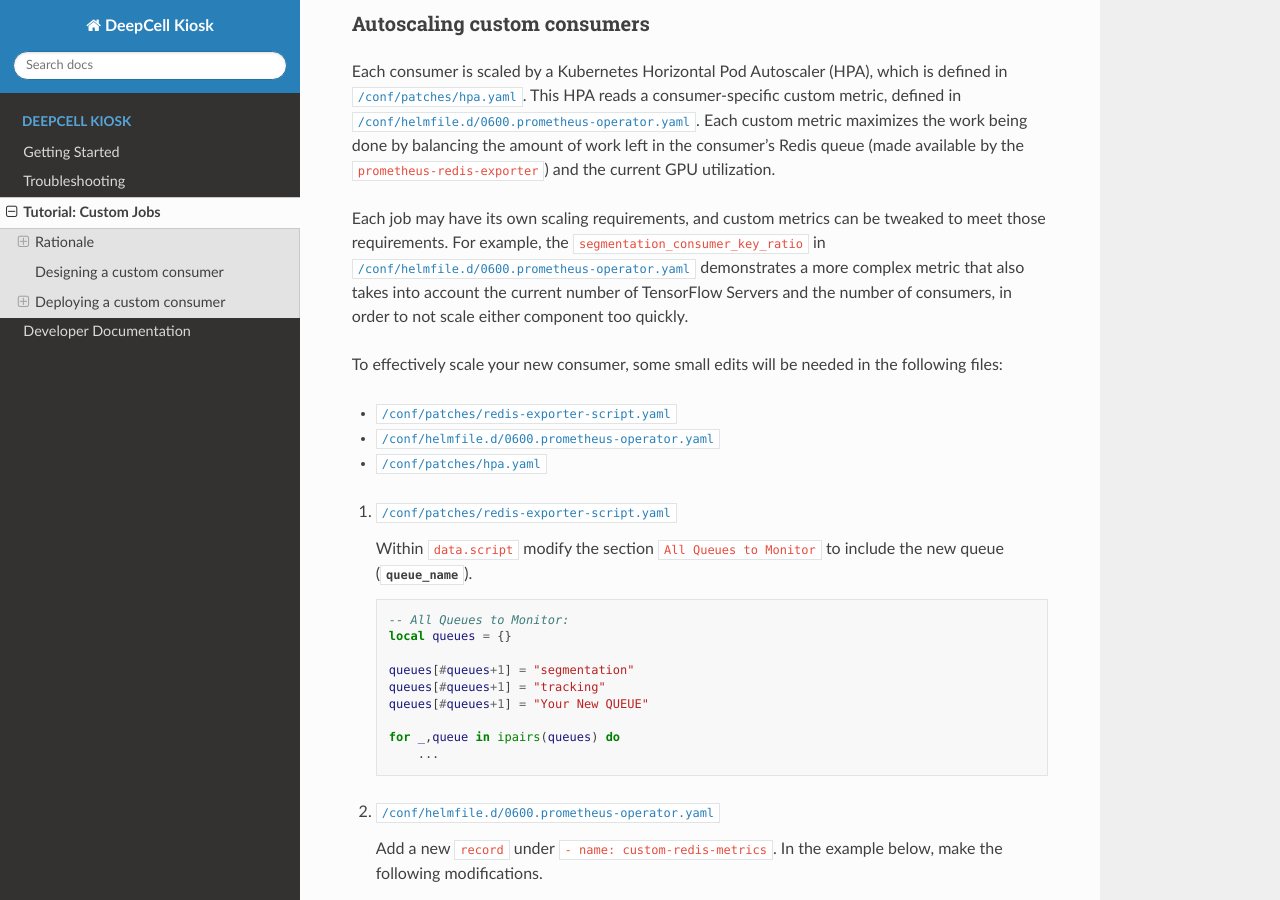
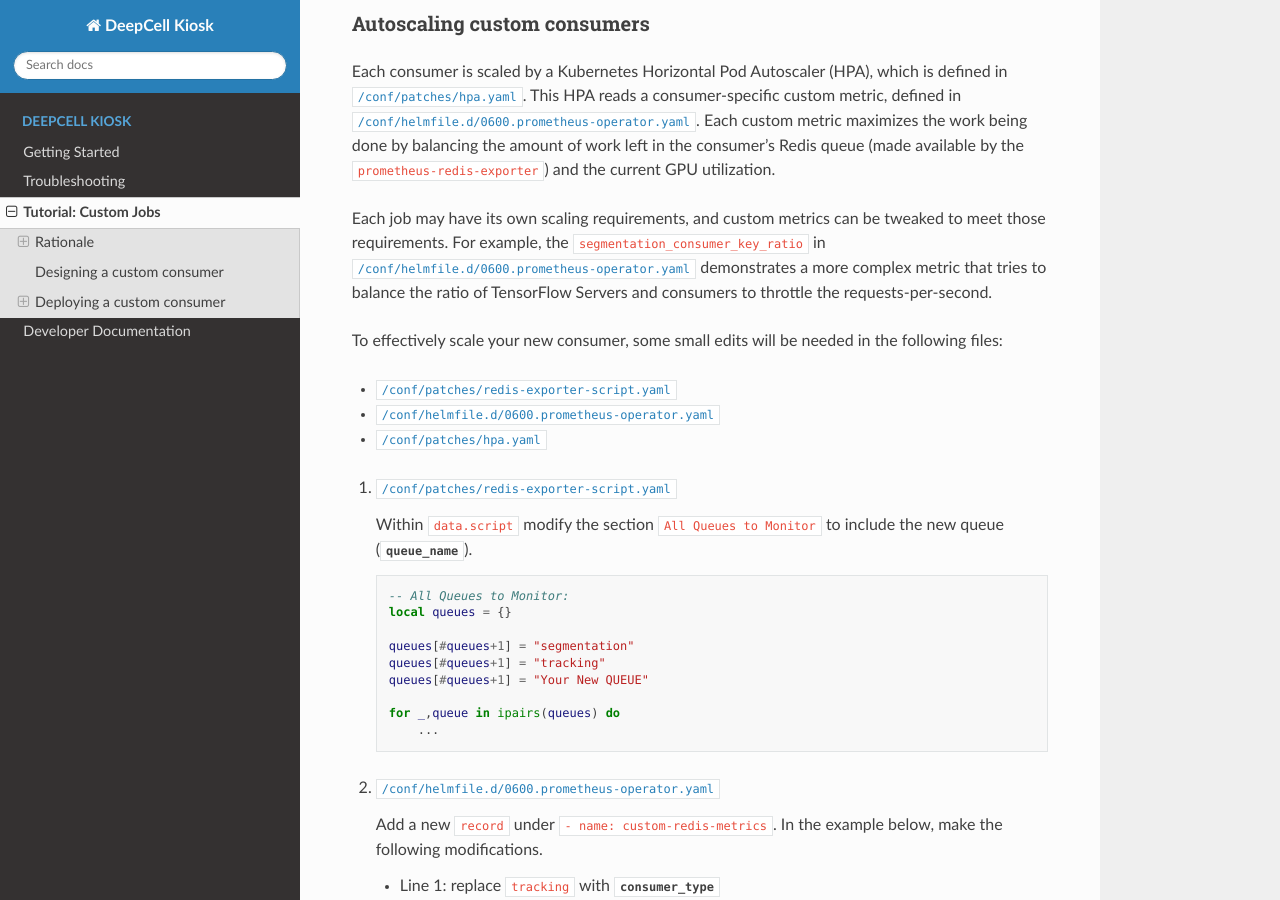
Before and after one commit to vanvalenlab/kiosk-console, a Sphinx documentation site: the page built from docs/source/CUSTOM-JOB.rst, in a window 1280 px wide and 900 px high, scrolled down 1927 px. Built offline with Sphinx 7.4.7 and the Read the Docs theme 2.0.0, drawn with Linux system fonts in a browser that asks for light colours.

Commit message:
clarify the segmentation ratio

```diff
--- a/docs/source/CUSTOM-JOB.rst
+++ b/docs/source/CUSTOM-JOB.rst
@@ -195,7 +195,7 @@ This HPA reads a consumer-specific custom metric, defined in |/conf/helmfile.d/0
 Each custom metric maximizes the work being done by balancing the amount of work left in the consumer's Redis queue (made available by the ``prometheus-redis-exporter``) and the current GPU utilization.
 
 Each job may have its own scaling requirements, and custom metrics can be tweaked to meet those requirements.
-For example, the ``segmentation_consumer_key_ratio`` in |/conf/helmfile.d/0600.prometheus-operator.yaml| demonstrates a more complex metric that also takes into account the current number of TensorFlow Servers and the number of consumers, in order to not scale either component too quickly.
+For example, the ``segmentation_consumer_key_ratio`` in |/conf/helmfile.d/0600.prometheus-operator.yaml| demonstrates a more complex metric that tries to balance the ratio of TensorFlow Servers and consumers to throttle the requests-per-second.
 
 To effectively scale your new consumer, some small edits will be needed in the following files:
 
```
